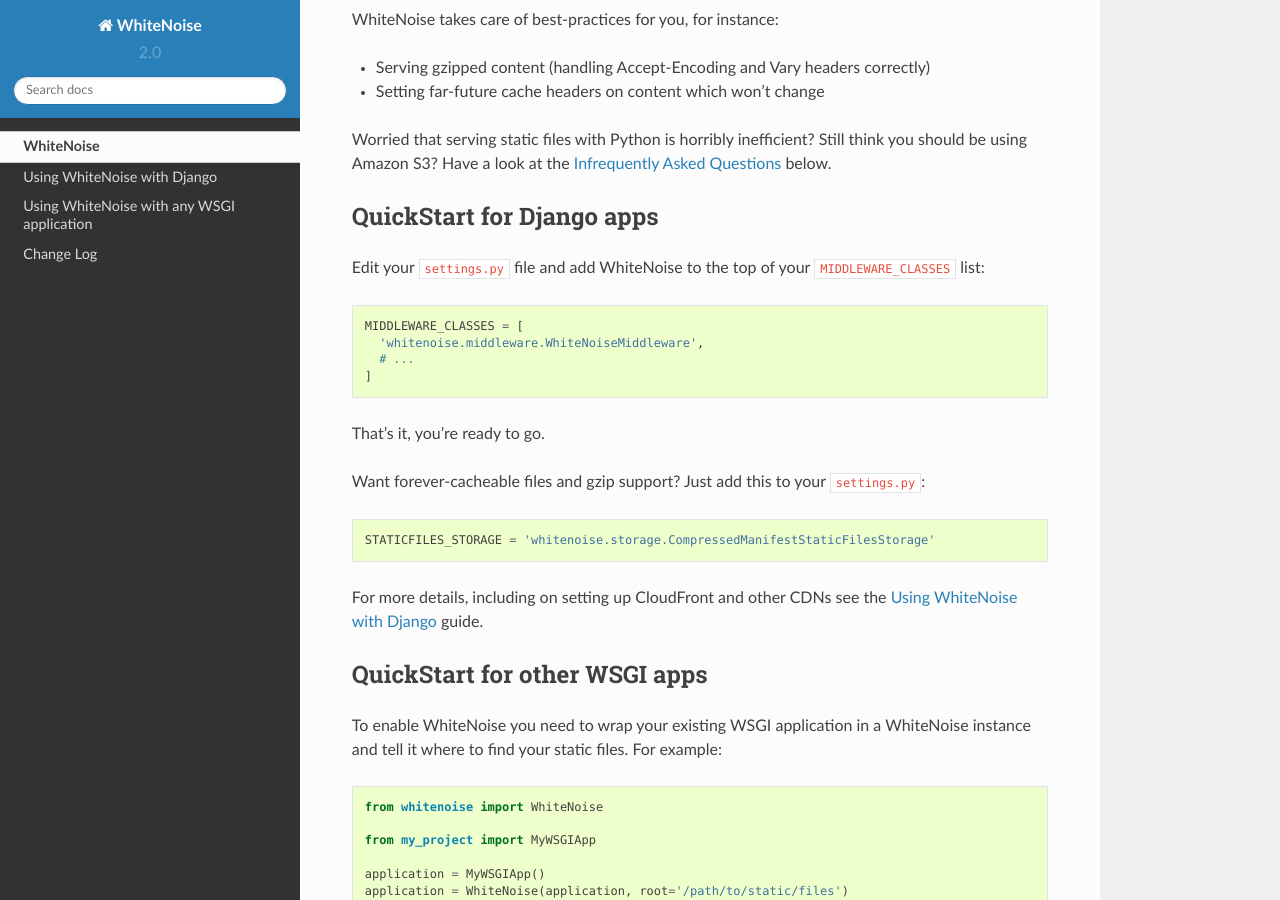
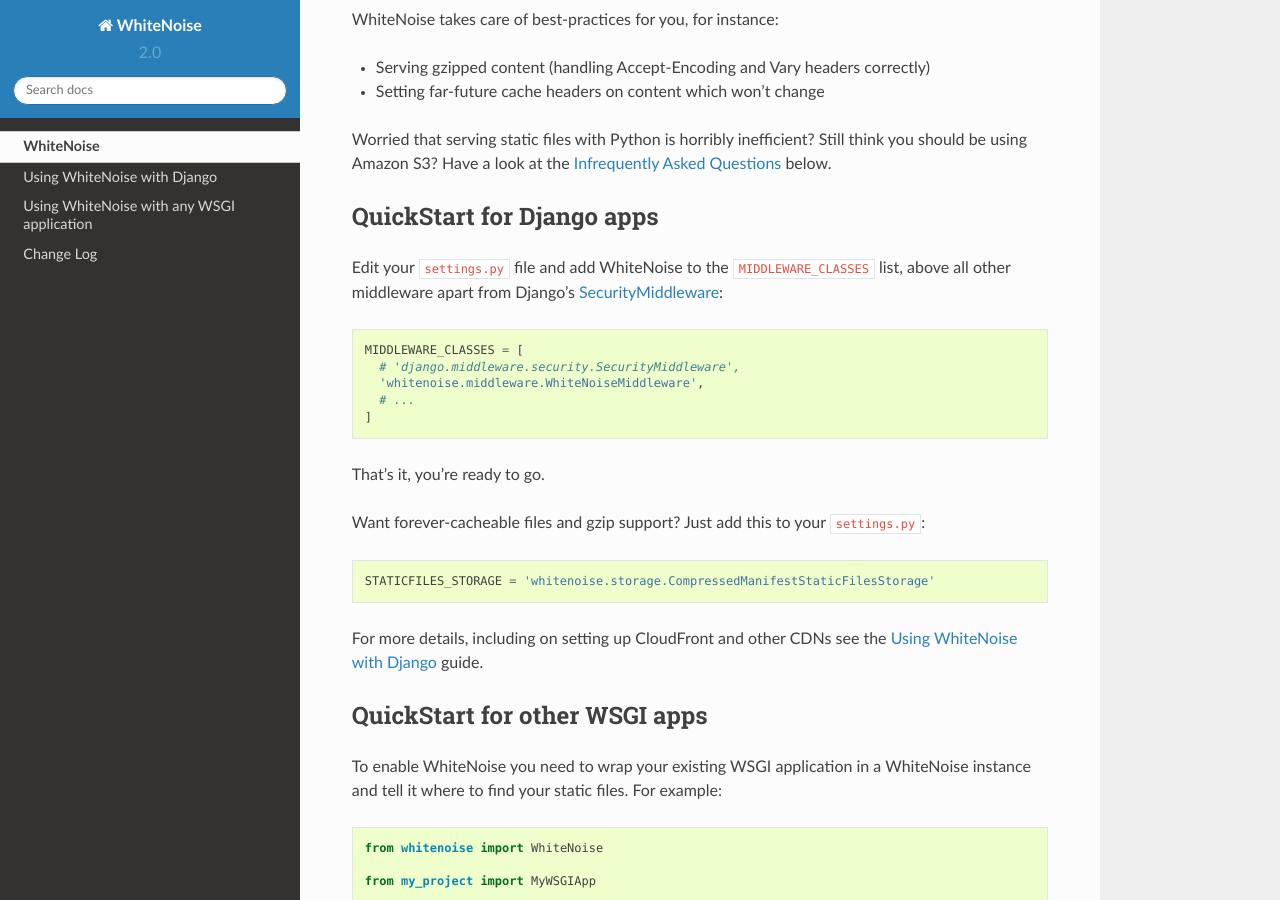
Before and after one commit to gorbunov87/white_noise, a Sphinx documentation site: the page built from docs/index.rst, in a window 1280 px wide and 900 px high, scrolled down 484 px. Built offline with Sphinx 7.4.7 and the Read the Docs theme 2.0.0, drawn with Linux system fonts in a browser that asks for light colours.

Commit message:
Docs: Recommend adding the Django middleware after SecurityMiddleware
The WhiteNoise middleware must be placed after the Django security
middleware (if used), so that static assets are protected (eg by HTTP to
HTTPS redirection and HSTS headers) too:
https://docs.djangoproject.com/en/stable/ref/middleware/#module-django.middleware.security
https://github.com/django/django/blob/1.9.2/django/middleware/security.py

```diff
--- a/docs/django.rst
+++ b/docs/django.rst
@@ -42,12 +42,14 @@
 2. Enable WhiteNoise
 --------------------
 
-Edit your ``settings.py`` file and add WhiteNoise to the top of your
-``MIDDLEWARE_CLASSES`` list:
+Edit your ``settings.py`` file and add WhiteNoise to the ``MIDDLEWARE_CLASSES``
+list, above all other middleware apart from Django's `SecurityMiddleware
+<https://docs.djangoproject.com/en/stable/ref/middleware/#module-django.middleware.security>`_:
 
 .. code-block:: python
 
    MIDDLEWARE_CLASSES = [
+     # 'django.middleware.security.SecurityMiddleware',
      'whitenoise.middleware.WhiteNoiseMiddleware',
      # ...
    ]
--- a/docs/index.rst
+++ b/docs/index.rst
@@ -39,12 +39,14 @@
 QuickStart for Django apps
 --------------------------
 
-Edit your ``settings.py`` file and add WhiteNoise to the top of your
-``MIDDLEWARE_CLASSES`` list:
+Edit your ``settings.py`` file and add WhiteNoise to the ``MIDDLEWARE_CLASSES``
+list, above all other middleware apart from Django's `SecurityMiddleware
+<https://docs.djangoproject.com/en/stable/ref/middleware/#module-django.middleware.security>`_:
 
 .. code-block:: python
 
    MIDDLEWARE_CLASSES = [
+     # 'django.middleware.security.SecurityMiddleware',
      'whitenoise.middleware.WhiteNoiseMiddleware',
      # ...
    ]
```
